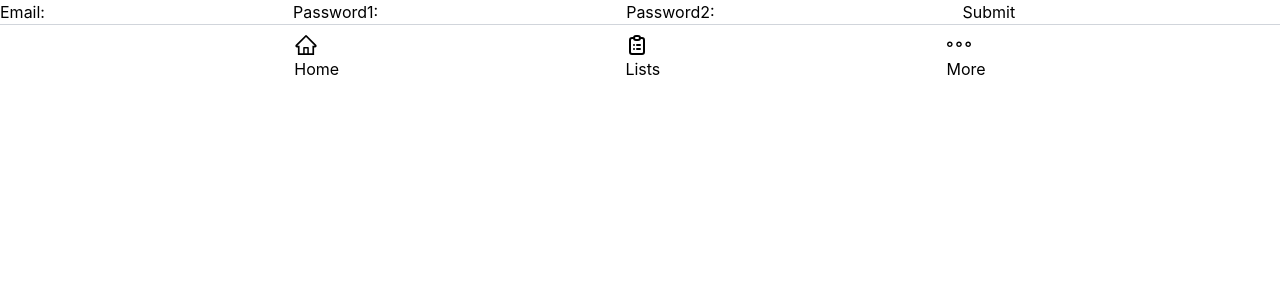
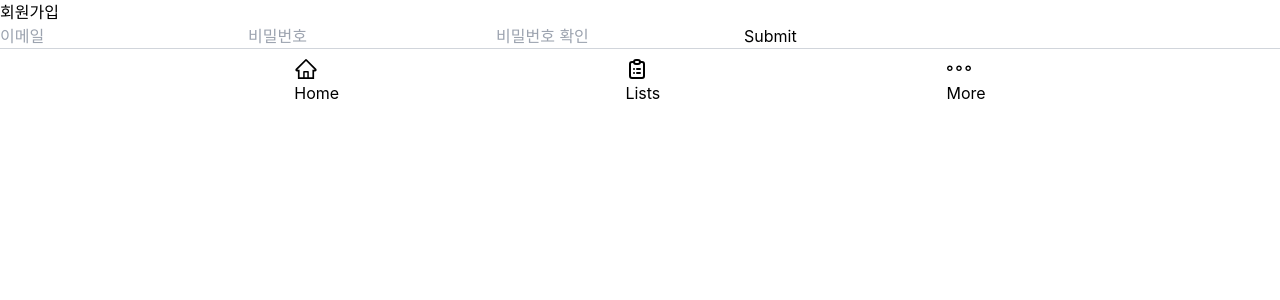
Before and after one commit to haejwo/haejwo-react-frontend, a React (Create React App) app: page /signup in a window 1280 px wide. Shown: the top 300 px of the page. Built offline with nearby package versions, Linux system fonts and the light colour scheme.

Commit message:
chore: signup form

```diff
--- a/package.json
+++ b/package.json
@@ -3,6 +3,7 @@
   "version": "0.1.0",
   "private": true,
   "dependencies": {
+    "@hookform/resolvers": "^3.0.1",
     "@testing-library/jest-dom": "^5.14.1",
     "@testing-library/react": "^13.0.0",
     "@testing-library/user-event": "^13.2.1",
@@ -10,10 +11,12 @@
     "dotenv": "^16.0.3",
     "react": "^18.2.0",
     "react-dom": "^18.2.0",
+    "react-hook-form": "^7.43.9",
     "react-icons": "^4.8.0",
     "react-router-dom": "^6.10.0",
     "react-scripts": "5.0.1",
-    "web-vitals": "^2.1.0"
+    "web-vitals": "^2.1.0",
+    "yup": "^1.0.2"
   },
   "scripts": {
     "start": "react-scripts start",
--- a/src/pages/Accounts/Signup.jsx
+++ b/src/pages/Accounts/Signup.jsx
@@ -1,40 +1,71 @@
-import React, { useState } from 'react';
+import React from 'react';
+import { useForm } from 'react-hook-form';
+import { yupResolver } from '@hookform/resolvers/yup';
+import * as yup from 'yup';
+// import axios from "axios";
 
 export default function Signup() {
-    const [email, setEmail] = useState("");
-    const [password1, setPassword1] = useState("");
-    const [password2, setPassword2] = useState("");
-    const handleSubmit = (e) => {
-        e.preventDefault();
-        console.log(e.target)
-    };
+    const formSchema = yup.object({
+      email: yup
+        .string()
+        .required('이메일을 입력해주세요')
+        .email('이메일 형식이 아닙니다.'),
+      password1: yup
+        .string()
+        .required('영문, 숫자포함 8자리를 입력해주세요.')
+        .min(8, '최소 8자 이상 가능합니다')
+        .max(15, '최대 15자 까지만 가능합니다')
+        .matches(
+          /^(?=.*[A-Za-z])(?=.*\d)[A-Za-z\d]{8,15}$/,
+          '영문 숫자포함 8자리를 입력해주세요.'
+        ),
+      password2: yup
+        .string()
+        .oneOf([yup.ref('password1')], '비밀번호가 다릅니다.'),
+    });
+
+    const {
+      register,
+      handleSubmit,
+      watch,
+      formState: { errors },
+    } = useForm({
+      mode: 'onChange',
+      resolver: yupResolver(formSchema),
+    });
+
+    // let backURL = process.env.REACT_APP_BACK_BASE_URL;
+    // const registerRes = async () => {
+    //   const res = await axios({
+    //                   method: "post",
+    //                   url: `${backURL}accounts/signup/`,
+    //                   data: { "email": formSchema.email, "password1": formSchema.password1, "password2": formSchema.password2 }
+    //               });
+    //           console.log(res)
+    //           }
+    const onSubmit = (data) => console.log(data);
     return (
-        <form onSubmit={handleSubmit}>
-          <label>
-            Email:
-            <input
-              type="email"
-              value={email}
-              onChange={(e) => setEmail(e.target.value)}
-            />
-          </label>
-          <label>
-            Password1:
+      <div className="App">
+        <h1>회원가입</h1>
+        <form onSubmit={handleSubmit(onSubmit)}>
+          <input name="email" placeholder="이메일" {...register('email')} />
+          {errors.email && <p>{errors.email.message}</p>}
           <input
             type="password"
-              value={password1}
-              onChange={(e) => setPassword1(e.target.value)}
+            name="password1"
+            placeholder="비밀번호"
+            {...register('password1')}
           />
-          </label>
-          <label>
-            Password2:
+          {errors.password1 && <p>{errors.password1.message}</p>}
           <input
             type="password"
-              value={password2}
-              onChange={(e) => setPassword2(e.target.value)}
+            name="password2"
+            placeholder="비밀번호 확인"
+            {...register('password2')}
           />
-          </label>
-          <button type="submit">Submit</button>
+          {errors.password2 && <p>{errors.password2.message}</p>}
+          <input type="submit" disabled={errors || watch()} />
         </form>
+      </div>
     );
 }
```
Also changed, not shown: 1 other file (tests, documents, lock files or other folders). Lines whose indentation alone changed are shown as unchanged.
